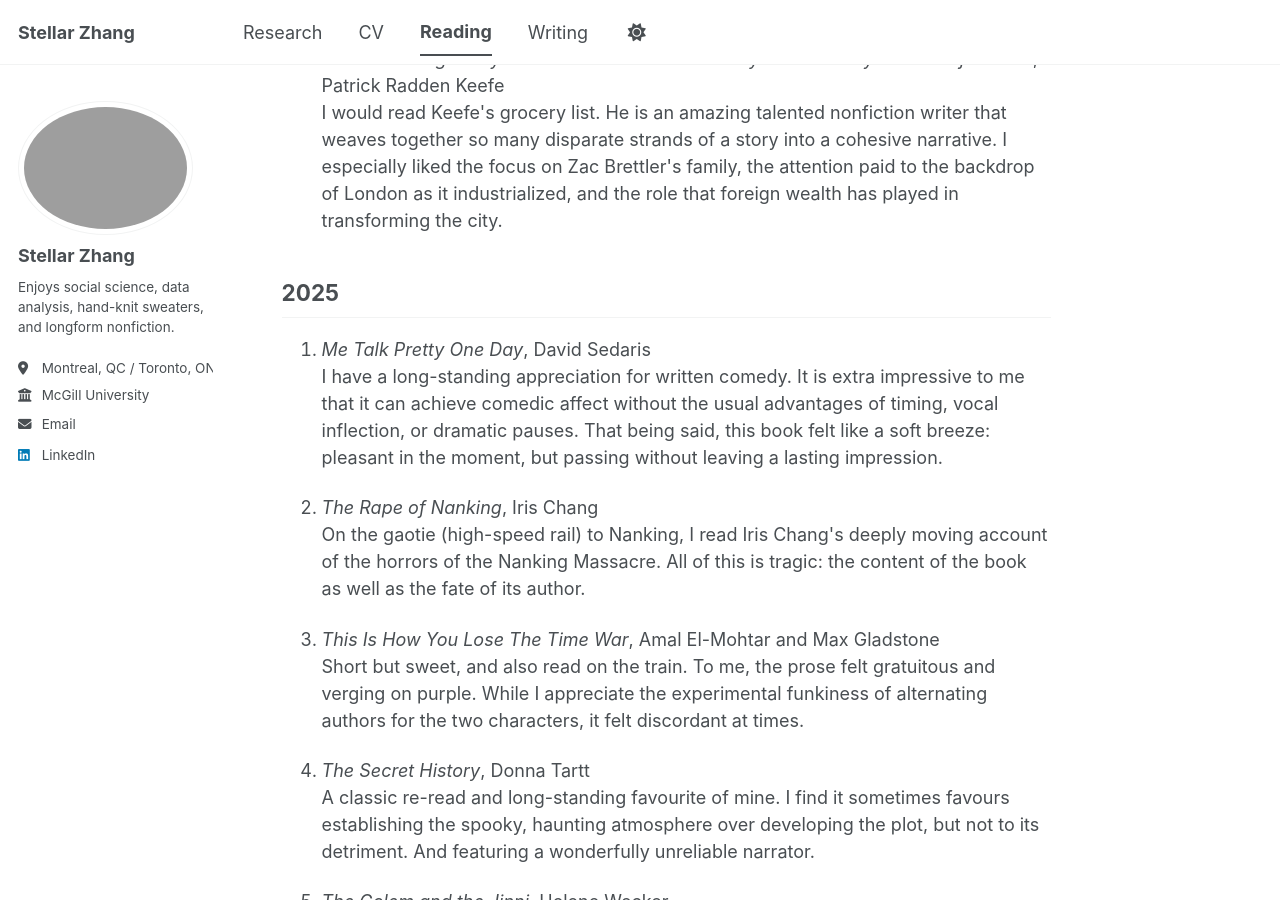
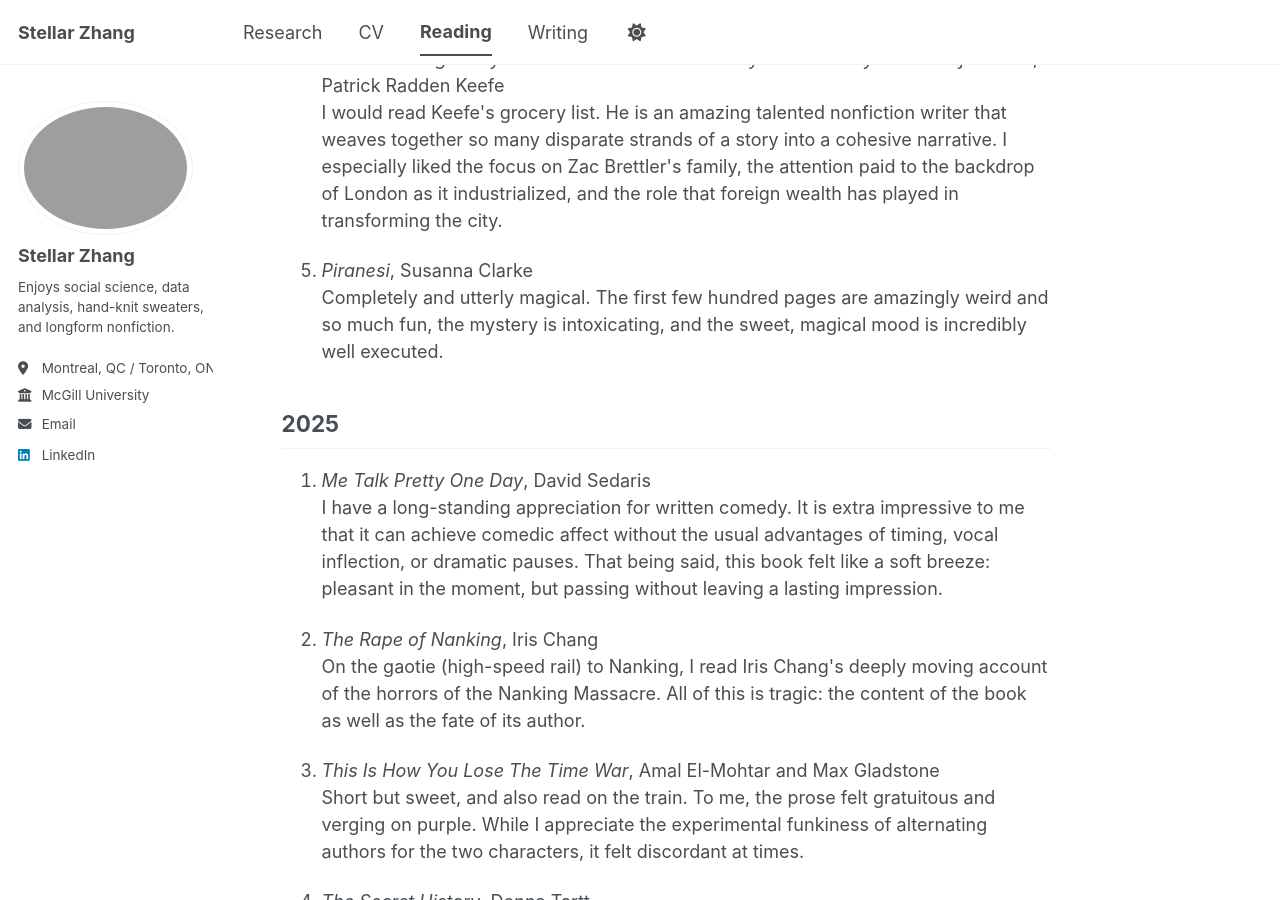
Before and after one commit to stellarxzhang/stellarxzhang.github.io, a Jekyll site: the page built from _pages/reading.md, in a window 1280 px wide and 900 px high, scrolled down 838 px. Built offline with Jekyll 4.4.1, drawn with Linux system fonts in a browser that asks for light colours; a script bundle is joined from its source files by our own code; library files that are not in the unit come from our copies.

Commit message:
Update books.yml
added piranesi

```diff
--- a/_data/books.yml
+++ b/_data/books.yml
@@ -12,6 +12,9 @@
     - title: "London Falling: A Mysterious Death in a Gilded City and a Family's Search for Truth"
       author: "Patrick Radden Keefe"
       description: "I would read Keefe's grocery list. He is an amazing talented nonfiction writer that weaves together so many disparate strands of a story into a cohesive narrative. I especially liked the focus on Zac Brettler's family, the attention paid to the backdrop of London as it industrialized, and the role that foreign wealth has played in transforming the city."
+    - title: "Piranesi"
+      author: "Susanna Clarke"
+      description: "Completely and utterly magical. The first few hundred pages are amazingly weird and so much fun, the mystery is intoxicating, and the sweet, magical mood is incredibly well executed."
 
 - year: "2025"
   books:
```
